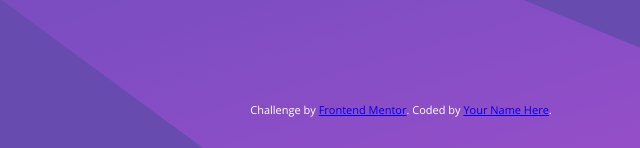
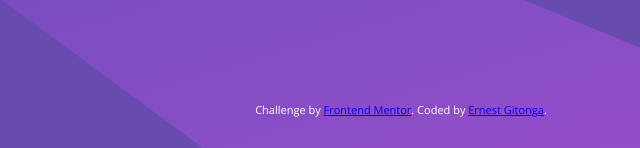
Before and after one commit to afrxcan/huddle-landing-page-with-single-introductory-section-master, a plain HTML site: page index.html in a window 1280 px wide. Shown: the part 704-852 px from the top of the page, 239-879 px from the left. Drawn offline with nearby package versions, Linux system fonts and the light colour scheme.

Commit message:
perfected the footer section and added my name to the attribution section. I also added a link to my GitHub profile for anyone who wants to check out my work.

```diff
--- a/index.html
+++ b/index.html
@@ -49,7 +49,7 @@
 
     <p class="attribution">
       Challenge by <a href="https://www.frontendmentor.io?ref=challenge" target="_blank">Frontend Mentor</a>.
-      Coded by <a href="#">Your Name Here</a>.
+      Coded by <a href="https://github.com/afrxcan" target="_blank">Ernest Gitonga</a>.
     </p>
   </footer>
 </body>
```
